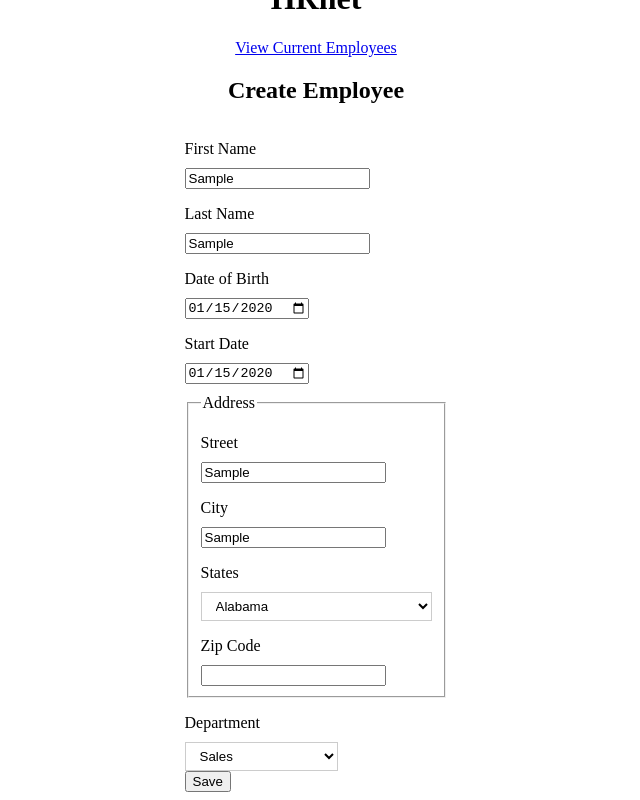
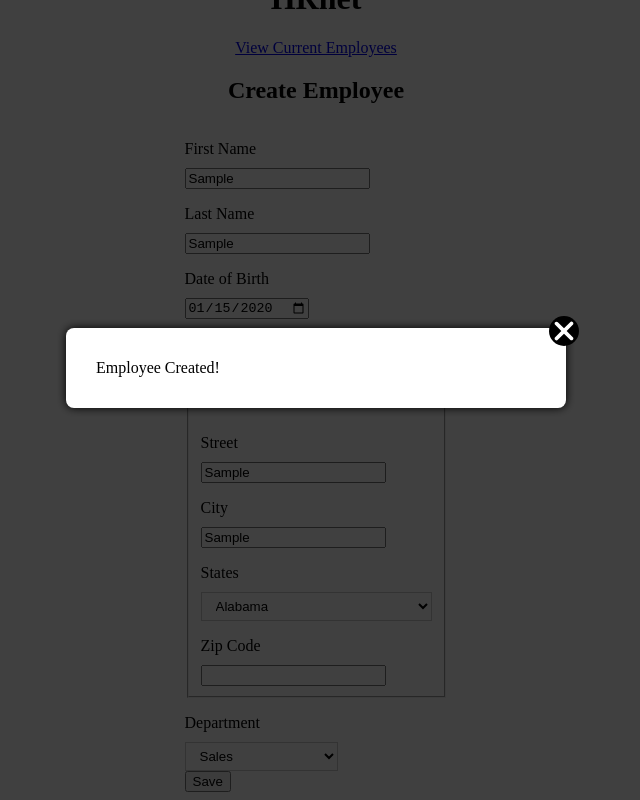
Before and after one commit to Jysai/JCL_14_1, a React (Create React App) app: page / in a window 1280 px wide. Both pictures are taken after typing "Sample", "Sample", "2020-01-15", "2020-01-15", "Sample", "Sample" into the empty fields and a click on the button "Save". Shown: the part 49-849 px from the top of the page, without its empty margins (324-964 px from the left). Built offline with nearby package versions, Linux system fonts and the light colour scheme.

Commit message:
ajout du component Modal

```diff
--- a/package.json
+++ b/package.json
@@ -3,12 +3,16 @@
   "version": "0.1.0",
   "private": true,
   "dependencies": {
+    "@fortawesome/fontawesome-svg-core": "^6.4.0",
+    "@fortawesome/free-solid-svg-icons": "^6.4.0",
+    "@fortawesome/react-fontawesome": "^0.2.0",
     "@reduxjs/toolkit": "^1.9.3",
     "@testing-library/jest-dom": "^5.16.5",
     "@testing-library/react": "^13.4.0",
     "@testing-library/user-event": "^13.5.0",
     "react": "^18.2.0",
     "react-dom": "^18.2.0",
+    "react-icons": "^4.8.0",
     "react-redux": "^8.0.5",
     "react-router-dom": "^6.8.1",
     "react-scripts": "5.0.1",
--- a/src/App.js
+++ b/src/App.js
@@ -7,7 +7,7 @@ import ListEmployee from "./pages/ListEmployee";
 
 import "./styles/index.css";
 import "./styles/dropdown.css"
-
+import "./styles/modal.css"
 
 function App() {
   return (
--- a/src/app/store.js
+++ b/src/app/store.js
@@ -1,10 +1,12 @@
 import { configureStore } from "@reduxjs/toolkit";
 import userReducer from "../feature/userSlice";
+import modalReducer from "../feature/modalSlice"
 
 
 
 export default configureStore({
   reducer: {
     user: userReducer,
+    modal: modalReducer,
   },
 });
--- a/src/components/Form.js
+++ b/src/components/Form.js
@@ -4,8 +4,11 @@ import { selectUser, userInfos } from "../feature/userSlice";
 
 import DateBirthPicker from "./DateBirthPicker";
 import DateStartPicker from "./DateStartPicker";
+
 import SelectDepartements from "./SelectDepartements";
 import SelectStates from "./SelectStates";
+
+import { openModal } from "../feature/modalSlice";
 
 const Form = () => {
 
@@ -30,6 +33,7 @@ const Form = () => {
       zipCode:  zipCodeInput.current.value,
     };
     dispatch(userInfos(data));
+    dispatch(openModal());
   };
 
   return (
@@ -69,6 +73,7 @@ const Form = () => {
         <SelectDepartements />
       </div>
       <button onClick={() => saveEmployee()}>Save</button>
+
     </div>
   );
 };
--- /dev/null
+++ b/src/components/Modal.js
@@ -0,0 +1,35 @@
+import React from "react";
+import { useSelector, useDispatch } from "react-redux";
+import { closeModal, selectModal } from "../feature/modalSlice";
+import { openModal } from "../feature/modalSlice";
+import { FontAwesomeIcon } from "@fortawesome/react-fontawesome";
+import { faXmark } from "@fortawesome/free-solid-svg-icons";
+
+const Modal = () => {
+  const dispatch = useDispatch();
+  const openModal = useSelector(selectModal)
+
+  const closeModalHandler = () => {
+    dispatch(closeModal());
+  };
+
+  return (
+    <>
+      {openModal.isOpen === true && (
+        <div className="blocker ">
+
+          <div className="modal">
+            <p className="modal-content">Employee Created!</p>
+            <FontAwesomeIcon
+              icon={faXmark}
+              onClick={closeModalHandler}
+              className="cross-modal"
+            />
+          </div>
+        </div>
+      )}
+    </>
+  );
+};
+
+export default Modal;
--- /dev/null
+++ b/src/feature/modalSlice.js
@@ -0,0 +1,22 @@
+import { createSlice } from "@reduxjs/toolkit";
+
+const modalSlice = createSlice({
+    name: 'modal',
+    initialState: {
+      isOpen: false,
+    },
+  reducers: {
+    openModal: (state, action) => {
+
+        state.isOpen = true;
+      },
+      closeModal: (state, action) => {
+        state.isOpen = false;
+      },
+  },
+});
+
+export const { openModal, closeModal } = modalSlice.actions;
+export const selectModal = (state) => state.modal;
+
+export default modalSlice.reducer;
--- a/src/pages/Home.js
+++ b/src/pages/Home.js
@@ -1,10 +1,12 @@
 import React from "react";
 import Form from "../components/Form";
 import { Link } from "react-router-dom";
+import Modal from "../components/Modal";
 
 const Home = () => {
   return (
-    <div>
+    <div className="form-home">
+        <Modal/>
       <div className="title">
         <h1>HRnet</h1>
       </div>
@@ -14,7 +16,9 @@ const Home = () => {
       </Link>
       <h2>Create Employee</h2>
 
-      <Form />
+        <Form />
+
+
       </div>
     </div>
   );
--- /dev/null
+++ b/src/styles/modal.css
@@ -0,0 +1,62 @@
+.modal{
+    position: relative;
+    z-index: 2;
+    max-width: 500px;
+    box-sizing: border-box;
+    width: 90%;
+    background: #fff;
+    padding: 15px 30px;
+    -webkit-border-radius: 8px;
+    -moz-border-radius: 8px;
+    -o-border-radius: 8px;
+    -ms-border-radius: 8px;
+    border-radius: 8px;
+    -webkit-box-shadow: 0 0 10px #000;
+    -moz-box-shadow: 0 0 10px #000;
+    -o-box-shadow: 0 0 10px #000;
+    -ms-box-shadow: 0 0 10px #000;
+    box-shadow: 0 0 10px #000;
+    text-align: left;
+    margin: 0 auto;
+}
+
+ .cross-modal{
+    position: absolute;
+    top: -12.5px;
+    right: -12.5px;
+    display: block;
+    z-index: 2;
+    width: 30px;
+    height: 30px;
+    text-indent: -9999px;
+    background-size: contain;
+    background-repeat: no-repeat;
+    background-position: center center;
+    background: black;
+    border-radius: 100%;
+    color: white;
+    cursor: pointer;
+}
+
+.blocker{
+
+    position: fixed;
+    top: 0;
+    right: 0;
+    bottom: 0;
+    left: 0;
+
+    padding: 20px;
+
+    background-color: rgba(0,0,0,0.75);
+
+}
+
+.blocker:before{
+    content: "";
+    display: inline-block;
+    height: 40%;
+
+
+
+}
```
Also changed, not shown: 2 other files (tests, documents, lock files or other folders).
